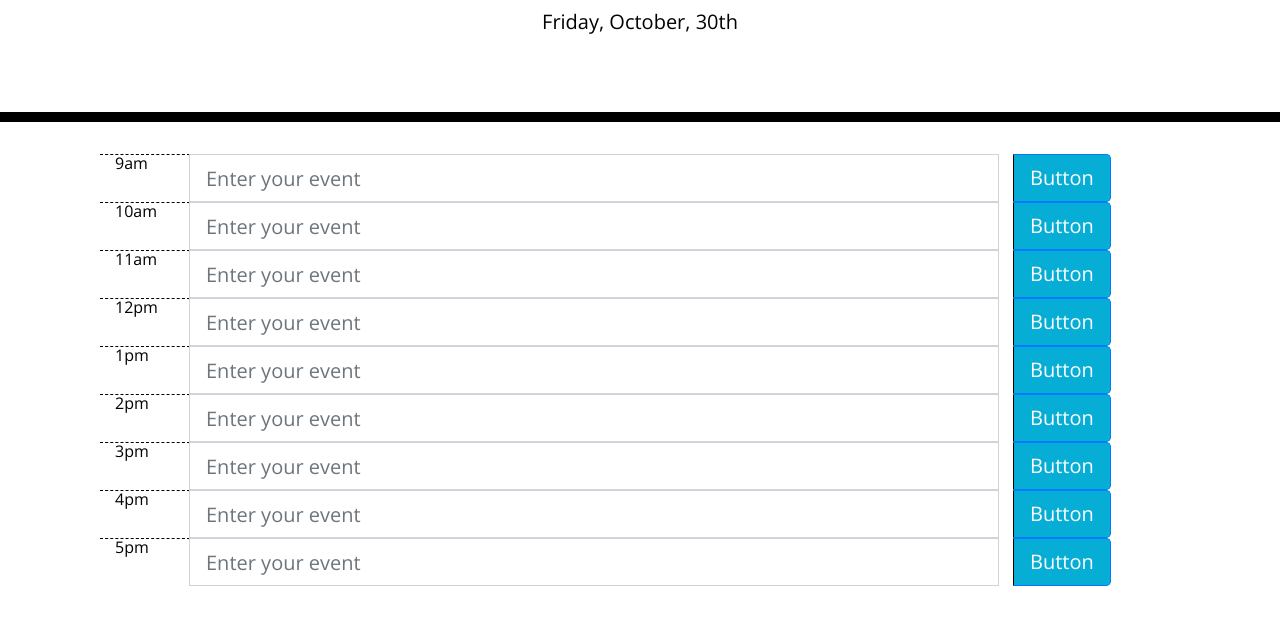
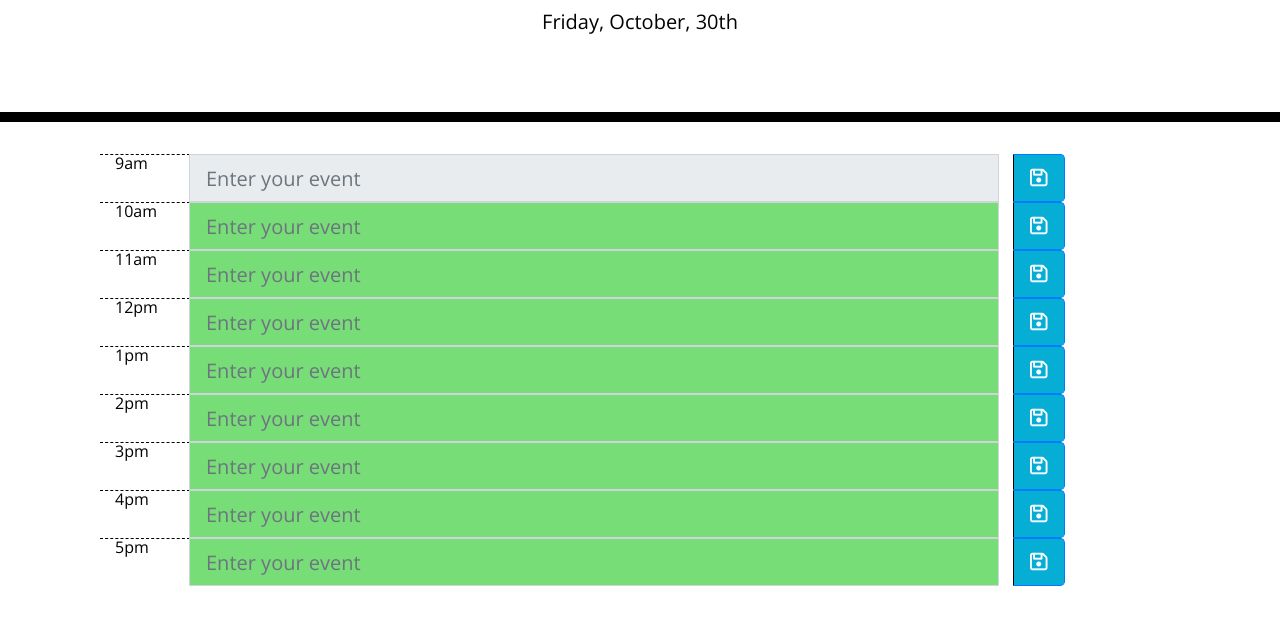
Before and after one commit to vgines73/HW5_dayPlannerOhYeah, a plain HTML site: page index.html in a window 1280 px wide. Shown: the part 182-800 px from the top of the page. Drawn offline with nearby package versions, Linux system fonts and the light colour scheme.

Commit message:
added conditionals for time to set background color for entering the text, added font awesome icons, and had local storage console logging until I tried to get the value

```diff
--- a/Assets/js/app.js
+++ b/Assets/js/app.js
@@ -1,25 +1,46 @@
-$(document).ready(function(){
+$(document).ready(function () {
     // current day, month, date using moment.js
-var currentDay = moment().format("dddd, MMMM, Do")
-$("#currentDay").text(currentDay)
+    const currentDay = moment().format("dddd, MMMM, Do");
+    $("#currentDay").text(currentDay);
 
-var times = [9, 10, 11, 12, 13, 14, 15, 16, 17]
+    const times = [9, 10, 11, 12, 13, 14, 15, 16, 17];
 
+    // localStorage for hour and entered text
     times.forEach(time => {
-    var timeCheck = window.localStorage.getItem(time)
-    console.log(timeCheck) // check to see if it shows, shows null
+        const timeCheck = window.localStorage.getItem(time);
+        //console.log(timeCheck); // check to see if it shows, shows null
+
+        const currentHour = moment().hour(); // variable for current hour
+        //console.log(currentHour); // gets the current hour
+        //console.log(time); // console log the time of the hour
+
+        // if current hour is greater than the time
+        if (currentHour > time) { // past
+            $(`#${time}`).addClass("past"); // background text turns grey
+        } else if (currentHour === time) { //present
+            $(`#${time}`).addClass("present"); // background text turns red
+            $(`#${time}`).attr("disabled", true); // disable entering text
+        } else if (currentHour < time) { // future
+            $(`#${time}`).addClass("future"); // background text turns green
+
+        }
+
 
         if (timeCheck === null) {
-        window.localStorage.setItem(time, "") // stores the time in local storage
-    }
+            window.localStorage.setItem(time, ""); // stores the time and empty string in local storage
+        } else if (timeCheck.length > 0) {
+            $(`#${time}`).attr("value", window.localStorage.getItem(time)); // not working; text doesn't enter
+        };
+
+
     })
 
     // preventDefault for submitting
-$("form").on(("submit"), function(e) {
+    $("form").on(("submit"), function (e) {
         e.preventDefault();
-    console.log(e.target) // see if we can target the form
-    console.log(e.target.querySelector("input").getAttribute("id")) // to see if it can save into local storage
-    console.log(e.target.querySelector("input").value) // to see if it can save the text entered so we can store into local storage
+       // console.log(e.target) // see if we can target the form
+        const time = (e.target.querySelector("input").getAttribute("id")) // to see if it can save into local storage
+        const text = (e.target.querySelector("input").value) // to see if it can save the text entered so we can store into local storage
     })
 
 })
--- a/index.html
+++ b/index.html
@@ -30,7 +30,7 @@
           <input id="9" type="text" class="form-control description col-sm-9" placeholder="Enter your event"
             aria-label="Enter event" aria-describedby="button-addon2">
           <div class="input-group-append col-sm-2">
-            <button class="btn btn-outline-primary saveBtn" type="submit" id="button-addon2">Button</button>
+            <button class="btn btn-outline-primary saveBtn" type="submit" id="button-addon2"><i class="far fa-save"></i></button>
           </div>
         </div>
       </form>
@@ -42,7 +42,7 @@
           <input id="10" type="text" class="form-control description col-sm-9" placeholder="Enter your event"
             aria-label="Enter event" aria-describedby="button-addon2">
           <div class="input-group-append col-sm-2">
-            <button class="btn btn-outline-primary saveBtn" type="submit" id="button-addon2">Button</button>
+            <button class="btn btn-outline-primary saveBtn" type="submit" id="button-addon2"><i class="far fa-save"></i></button>
           </div>
         </div>
       </form>
@@ -54,7 +54,7 @@
           <input id="11" type="text" class="form-control description col-sm-9" placeholder="Enter your event"
             aria-label="Enter event" aria-describedby="button-addon2">
           <div class="input-group-append col-sm-2">
-            <button class="btn btn-outline-primary saveBtn" type="submit" id="button-addon2">Button</button>
+            <button class="btn btn-outline-primary saveBtn" type="submit" id="button-addon2"><i class="far fa-save"></i></button>
           </div>
         </div>
       </form>
@@ -66,7 +66,7 @@
           <input id="12" type="text" class="form-control description col-sm-9" placeholder="Enter your event"
             aria-label="Enter event" aria-describedby="button-addon2">
           <div class="input-group-append col-sm-2">
-            <button class="btn btn-outline-primary saveBtn" type="submit" id="button-addon2">Button</button>
+            <button class="btn btn-outline-primary saveBtn" type="submit" id="button-addon2"><i class="far fa-save"></i></button>
           </div>
         </div>
       </form>
@@ -78,7 +78,7 @@
           <input id="13" type="text" class="form-control description col-sm-9" placeholder="Enter your event"
             aria-label="Enter event" aria-describedby="button-addon2">
           <div class="input-group-append col-sm-2">
-            <button class="btn btn-outline-primary saveBtn" type="submit" id="button-addon2">Button</button>
+            <button class="btn btn-outline-primary saveBtn" type="submit" id="button-addon2"><i class="far fa-save"></i></button>
           </div>
         </div>
       </form>
@@ -90,7 +90,7 @@
           <input id="14" type="text" class="form-control description col-sm-9" placeholder="Enter your event"
             aria-label="Enter event" aria-describedby="button-addon2">
           <div class="input-group-append col-sm-2">
-            <button class="btn btn-outline-primary saveBtn" type="submit" id="button-addon2">Button</button>
+            <button class="btn btn-outline-primary saveBtn" type="submit" id="button-addon2"><i class="far fa-save"></i></button>
           </div>
         </div>
       </form>
@@ -102,7 +102,7 @@
           <input id="15" type="text" class="form-control description col-sm-9" placeholder="Enter your event"
             aria-label="Enter event" aria-describedby="button-addon2">
           <div class="input-group-append col-sm-2">
-            <button class="btn btn-outline-primary saveBtn" type="submit" id="button-addon2">Button</button>
+            <button class="btn btn-outline-primary saveBtn" type="submit" id="button-addon2"><i class="far fa-save"></i></button>
           </div>
         </div>
       </form>
@@ -114,7 +114,7 @@
           <input id="16" type="text" class="form-control description col-sm-9" placeholder="Enter your event"
             aria-label="Enter event" aria-describedby="button-addon2">
           <div class="input-group-append col-sm-2">
-            <button class="btn btn-outline-primary saveBtn" type="submit" id="button-addon2">Button</button>
+            <button class="btn btn-outline-primary saveBtn" type="submit" id="button-addon2"><i class="far fa-save"></i></button>
           </div>
         </div>
       </form>
@@ -126,7 +126,7 @@
           <input id="17" type="text" class="form-control description col-sm-9" placeholder="Enter your event"
             aria-label="Enter event" aria-describedby="button-addon2">
           <div class="input-group-append col-sm-2">
-            <button class="btn btn-outline-primary saveBtn" type="submit" id="button-addon2">Button</button>
+            <button class="btn btn-outline-primary saveBtn" type="submit" id="button-addon2"><i class="far fa-save"></i></button>
           </div>
         </div>
       </form>
@@ -134,6 +134,7 @@
   </div>
     <script src="https://cdnjs.cloudflare.com/ajax/libs/jquery/3.2.1/jquery.min.js"></script>
     <script src="https://cdnjs.cloudflare.com/ajax/libs/moment.js/2.24.0/moment.min.js"></script>
+    <script src="https://kit.fontawesome.com/1b9edb167e.js" crossorigin="anonymous"></script>
     <script src="./Assets/js/app.js"></script>
 
 </body>
```
Lines whose indentation alone changed are shown as unchanged.
